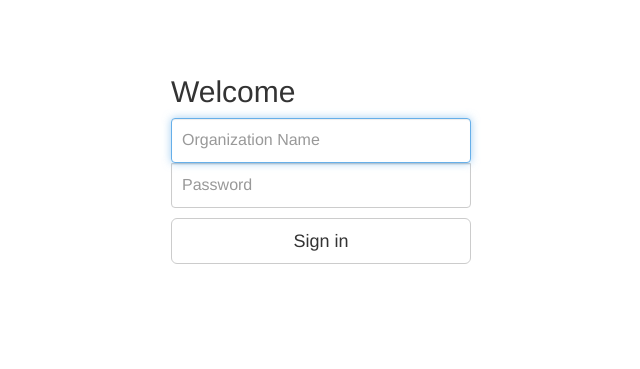
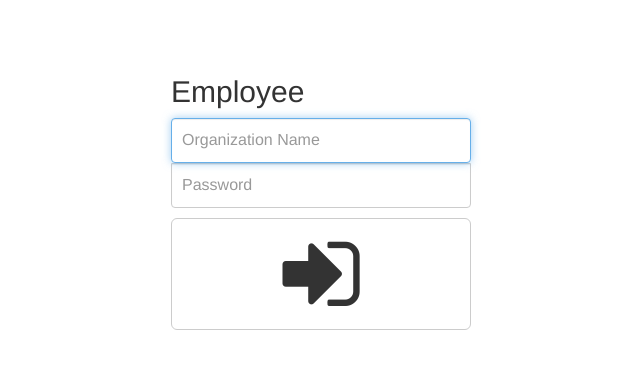
Before and after one commit to bliti/timeclock, a Django app: page /employee/ in a window 1280 px wide. Shown: the top 369 px of the page, without its empty margins (319-959 px from the left). Run offline with Django 3.2, Linux system fonts and the light colour scheme; some libraries are stand-ins or nearby versions.

Commit message:
adding website views and updating template style

```diff
--- a/website/templates/base.html
+++ b/website/templates/base.html
@@ -1,3 +1,4 @@
+{% load staticfiles %}
 <!DOCTYPE html>
 <html lang="en"><head>
 <meta http-equiv="content-type" content="text/html; charset=UTF-8">
@@ -7,9 +8,9 @@
     <!-- The above 3 meta tags *must* come first in the head; any other head content must come *after* these tags -->
     <meta name="description" content="timeclock">
     <meta name="author" content="asimuv.com">
-    <link rel="icon" href="http://getbootstrap.com/favicon.ico">
+    <link rel="icon" href="{% static "img/favicon.ico" %}">
 
-    <title>Signin Template for Bootstrap</title>
+    <title>TimeClock | {% block title %}{% endblock %}</title>
 
     <!-- Bootstrap core CSS -->
 	<link rel="stylesheet" href="https://maxcdn.bootstrapcdn.com/bootswatch/3.3.4/readable/bootstrap.min.css">
--- a/website/templates/company.html
+++ b/website/templates/company.html
@@ -1,16 +1,17 @@
 {% extends "base.html" %}
-
+{% block title %}Please Sign in{% endblock %}
 {% block content %}
     <div class="container">
 
       <form class="form-signin">
-        <h2 class="form-signin-heading">Welcome</h2>
+        <h2 class="form-signin-heading">TimeClock</h2>
         <label for="inputCompany" class="sr-only">Organization</label>
         <input id="inputCompany" class="form-control" placeholder="Organization Name" required="" autofocus="" type="text">
         <label for="inputPassword" class="sr-only">Password</label>
         <input id="inputPassword" class="form-control" placeholder="Password" required="" type="password">
 
-        <button class="btn btn-lg btn-default btn-block" type="submit">Sign in</button>
+        <button class="btn btn-lg btn-default btn-block" type="submit"><i class="fa fa-unlock fa-5x"></i>
+</button>
       </form>
 
     </div> <!-- /container -->
--- a/website/templates/employee.html
+++ b/website/templates/employee.html
@@ -0,0 +1,17 @@
+{% extends "base.html" %}
+{% block title %}Employee{% endblock %}
+{% block content %}
+    <div class="container">
+
+      <form class="form-signin">
+        <h2 class="form-signin-heading">Employee</h2>
+        <label for="inputCompany" class="sr-only">Organization</label>
+        <input id="inputCompany" class="form-control" placeholder="Organization Name" required="" autofocus="" type="text">
+        <label for="inputPassword" class="sr-only">Password</label>
+        <input id="inputPassword" class="form-control" placeholder="Password" required="" type="password">
+
+        <button class="btn btn-lg btn-default btn-block" type="submit"><i class="fa fa-sign-in fa-5x"></i></button>
+      </form>
+
+    </div> <!-- /container -->
+{% endblock %}
--- a/website/urls.py
+++ b/website/urls.py
@@ -1,6 +1,8 @@
 from django.conf.urls import url
-from .views import OrganizationView
+from .views import OrganizationView, EmployeeView, EmployeeClockView
 
 urlpatterns = [
-    url(r'^', OrganizationView.as_view(), name="organization-view"),
+    url(r'^employee/clock/$', EmployeeClockView.as_view(), name="employee-clock-view"),
+    url(r'^employee/$', EmployeeView.as_view(), name="employee-view"),
+    url(r'^$', OrganizationView.as_view(), name="organization-view"),
 ]
--- a/website/views.py
+++ b/website/views.py
@@ -1,4 +1,12 @@
 from django.views.generic import TemplateView
+
+
+class EmployeeView(TemplateView):
+    template_name = "employee.html"
+
+
+class EmployeeClockView(TemplateView):
+    template_name = "employee-clock.html"
 
 
 class OrganizationView(TemplateView):
```
Also changed, not shown: website/templates/employee-clock.html (+18 -0 lines), static/img/favicon.ico (added).
